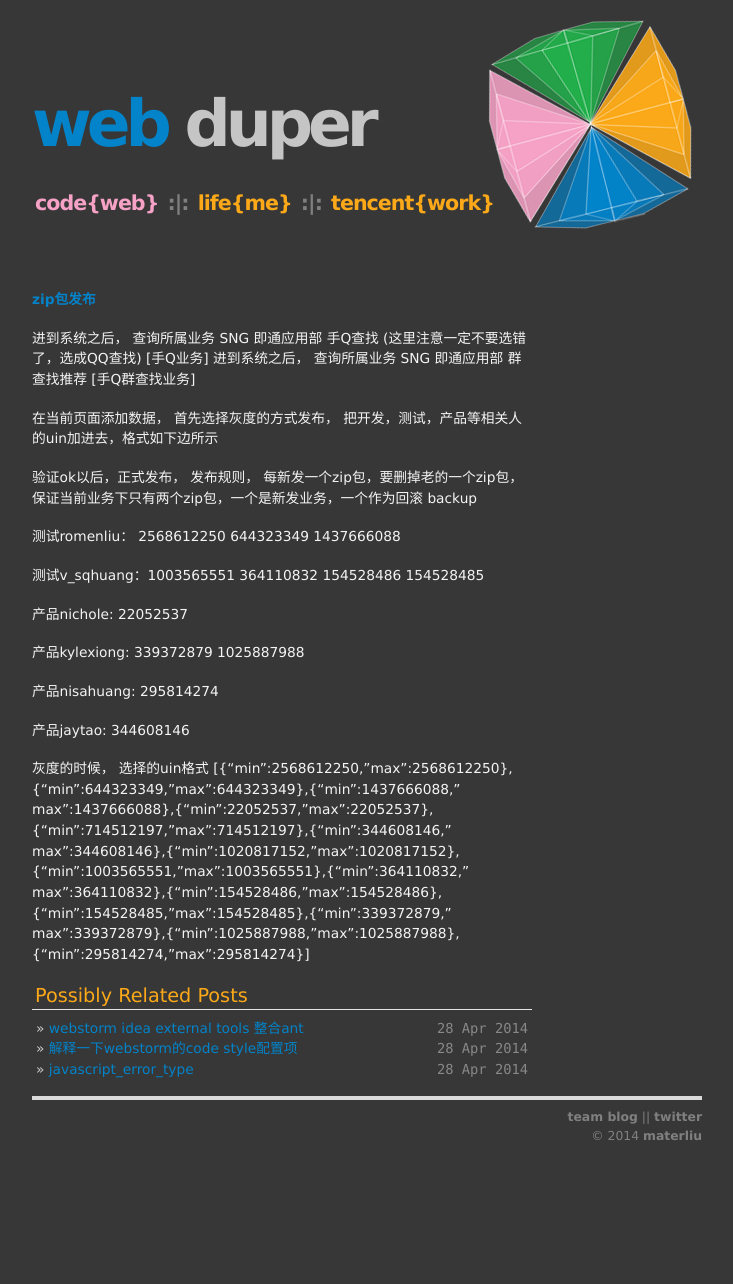
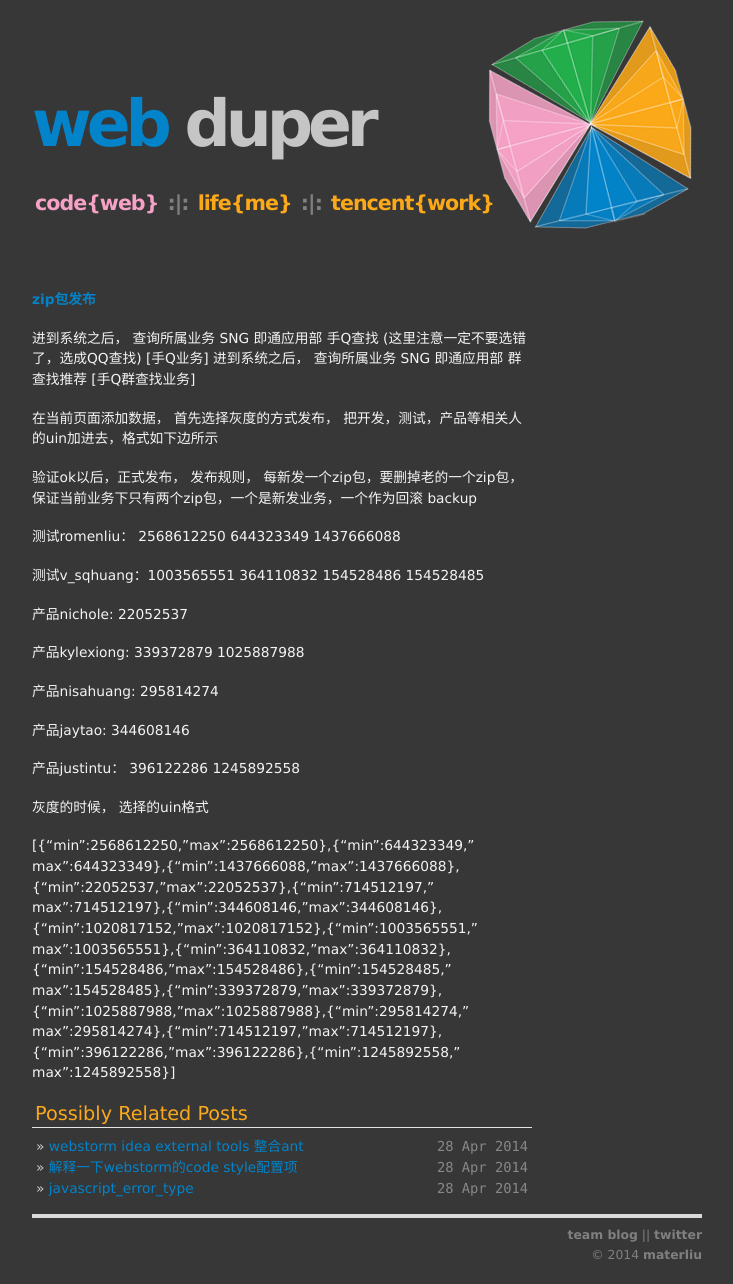
Before and after one commit to materliu/materliu.github.io, a Jekyll site: the page built from all/tencent/_posts/2014-04-15-mobile_qq_zip_publish.md, in a window 1280 px wide. Shown: the whole page, without its empty margins (273-1006 px from the left). Built offline with Jekyll 4.4.1, drawn with Linux system fonts in a browser that asks for light colours; Markdown is read by kramdown in place of the engine named in the settings; before the commit the page ends 1165 px from its top, so only the background shows below that.

Commit message:
add justin qq number !

```diff
--- a/all/tencent/_posts/2014-04-15-mobile_qq_zip_publish.md
+++ b/all/tencent/_posts/2014-04-15-mobile_qq_zip_publish.md
@@ -25,5 +25,8 @@
 
 产品jaytao: 344608146
 
+产品justintu： 396122286  1245892558
+
 灰度的时候， 选择的uin格式
-[{"min":2568612250,"max":2568612250},{"min":644323349,"max":644323349},{"min":1437666088,"max":1437666088},{"min":22052537,"max":22052537},{"min":714512197,"max":714512197},{"min":344608146,"max":344608146},{"min":1020817152,"max":1020817152},{"min":1003565551,"max":1003565551},{"min":364110832,"max":364110832},{"min":154528486,"max":154528486},{"min":154528485,"max":154528485},{"min":339372879,"max":339372879},{"min":1025887988,"max":1025887988},{"min":295814274,"max":295814274}]
+
+[{"min":2568612250,"max":2568612250},{"min":644323349,"max":644323349},{"min":1437666088,"max":1437666088},{"min":22052537,"max":22052537},{"min":714512197,"max":714512197},{"min":344608146,"max":344608146},{"min":1020817152,"max":1020817152},{"min":1003565551,"max":1003565551},{"min":364110832,"max":364110832},{"min":154528486,"max":154528486},{"min":154528485,"max":154528485},{"min":339372879,"max":339372879},{"min":1025887988,"max":1025887988},{"min":295814274,"max":295814274},{"min":714512197,"max":714512197},{"min":396122286,"max":396122286},{"min":1245892558,"max":1245892558}]
```
